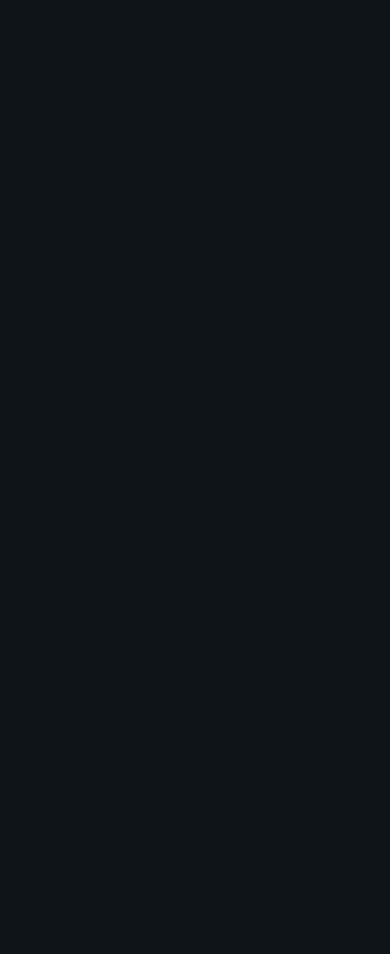
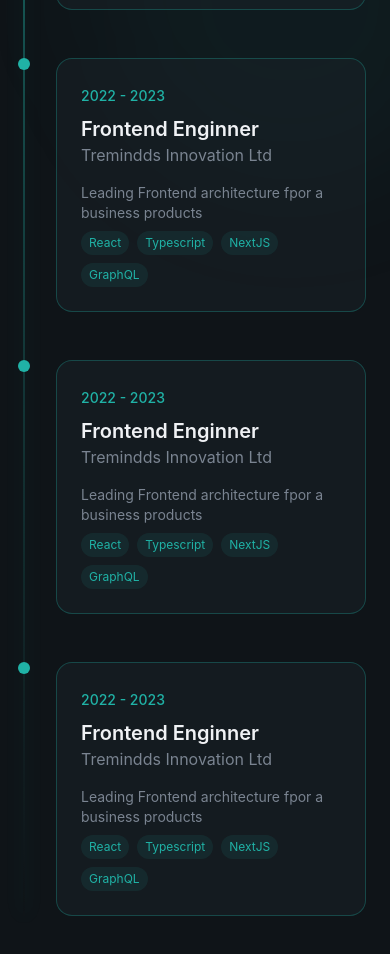
Before and after one commit to Emperor16/Daniel-Portfolio, a React (Vite) app: page / in a window 390 px wide. Shown: the part 7507-8461 px from the top of the page. Before the commit the page ends 6457 px from the top, so only its background shows below. Built offline with nearby package versions, Linux system fonts and the light colour scheme.

Commit message:
Completed the testimonial section and started working on the testiominal first phase

```diff
--- a/src/index.css
+++ b/src/index.css
@@ -159,10 +159,24 @@
   }
 
 
-}
+  .timeline-glow{
+    background-color: color-mix(in srg, #26c4b8 15% , transparent);
+    backdrop-filter: blur(16px);
+    box-shadow: 0 0 20px color-mix(in srgb,  #26c4b8 20% , transparent);
+  }
+
+  .animated-border:hover{
+    background-color: color-mix(in srgb, #26c4b8 15%, transparent);
+    backdrop-filter: blur(16px);
+    box-shadow: 0 0 20px color-mix(in srgb, #26c4b8 20%, transparent);
+  }
+
+  .inline-glow{
+    box-shadow: 0 0 40px color-mix(in srgb, var(--color-primary) 30%, transparent), 0 0 80px color-mix(in srgb, var(--color-primary) 25%, transparent);
+  }
 
 
-@keyframes slow-drift {
+  @keyframes slow-drift {
 
 
   0%, 100%{
@@ -183,3 +197,4 @@
     transform: translate(30px, 10px);
   }
 }
+}
--- a/src/sections/Experience.jsx
+++ b/src/sections/Experience.jsx
@@ -1,3 +1,103 @@
+const experience = [
+    {
+        period: "2022 - 2023",
+        role: "Frontend Enginner",
+        Company: "Tremindds Innovation Ltd",
+        description: "Leading Frontend architecture fpor a business products",
+        tecnologies: ["React", "Typescript", "NextJS", "GraphQL"],
+        currnet: false
+    },
+
+    {
+        period: "2022 - 2023",
+        role: "Frontend Enginner",
+        Company: "Tremindds Innovation Ltd",
+        description: "Leading Frontend architecture fpor a business products",
+        tecnologies: ["React", "Typescript", "NextJS", "GraphQL"],
+        currnet: false
+    },
+
+    {
+        period: "2022 - 2023",
+        role: "Frontend Enginner",
+        Company: "Tremindds Innovation Ltd",
+        description: "Leading Frontend architecture fpor a business products",
+        tecnologies: ["React", "Typescript", "NextJS", "GraphQL"],
+        currnet: false
+    },
+
+    {
+        period: "2022 - 2023",
+        role: "Frontend Enginner",
+        Company: "Tremindds Innovation Ltd",
+        description: "Leading Frontend architecture fpor a business products",
+        tecnologies: ["React", "Typescript", "NextJS", "GraphQL"],
+        currnet: false
+    },
+
+    {
+        period: "2022 - 2023",
+        role: "Frontend Enginner",
+        Company: "Tremindds Innovation Ltd",
+        description: "Leading Frontend architecture fpor a business products",
+        tecnologies: ["React", "Typescript", "NextJS", "GraphQL"],
+        currnet: false
+    },
+
+]
+
 export const Experience = () =>{
-    return <section></section>;
+    return (
+        <section id="experience" className="py-32 relative overflow-hidden">
+            <div className="absolute top-1/2 left-1/4 w-96 h-96 bg-primary/5 rounded-full blur-3xl -translate-y-1/2"/>
+
+             <div className="container mx-auto px-6 relative z-10">
+                {/* Section Header */}
+                  <div className="max-w-3xl mb-16">
+                    <span className="text-secondary-foreground text-sm font-medium tracking-wider uppercase animate-fade-in">Career Journey</span>
+                    <h2
+                    className="text-4xl md:text-5xl font-bold mt-4 mb-6 animate-fade-in animation-delay-100 text-secondary-foreground"
+                    > Experience that <span className="italic font-normal font-serif text-white"> {" "}Speaks volumes</span></h2>
+                    <p className="text-muted-foreground animate-fade-in animation-delay-200">
+                    From startups to established enterprises, my journey has been a tapestry of diverse experiences. Each chapter has enriched my skills and broadened my perspective, allowing me to thrive in dynamic environments and contribute meaningfully to every project I've been a part of.
+                    </p>
+                  </div>
+
+                  {/* timeline */}
+                  <div className="relative">
+                    <div className="timeline-glow absolute left-0  md:left-1/2 top-0 bottom-0
+                     w-[2px] bg-gradient-to-b from-primary/70 via-primary/30 to-transparent
+                     md: -translate-x-1/2 shadow-[0_0_25px_rgba(38,178,166,0.8)]"/>
+
+                    {/* Experience Items */}
+                    <div className="space-y-12">
+                        {experience.map((exp, idx) => (
+                            <div className="relative grid md:grid-cols-2 gap-8 animate-fade-in style={{ animationDelay: `$((idx + 1) * 130)ms`}}" key={idx}>
+
+                                {/* TimeLine Dot */}
+
+                                <div className="absolute left-0 md:left-1/2 top-0 md:left-1/2 top-0 w-3 h-3 rounded-full bg-primary rounded-full  -translate-x-1/2 ring-4-background z-10">
+                                {exp.currnet && (<span className=" absolute inset-0 rounded-full bg-primary animate-pulse"/>)}
+                                </div>
+
+                                {/* Experience Content */}
+                                <div className={`pl-8 md:pl-0 ${idx % 2 ===0 ? "md:pr-16 md:text-right" : "md:col-start-2 md-pl-16"}`}>
+                                    <div className={`glass p-6 rounded-2xl border border-primary/30 hover:border-primary/50 transition-all duration-500"}`}>
+                                        <span className="text-primary text-sm font-medium">{exp.period}</span>
+                                        <h3 className="text-xl font-semibold mt-2">{exp.role}</h3>
+                                        <p className="text-muted-foreground">{exp.Company}</p>
+                                        <p className="text-sm text-muted-foreground mt-4">{exp.description}</p>
+                                        <div>{exp.tecnologies.map((tech, techIdx) =>(
+                                            <span key={techIdx} className="inline-block bg-primary/10 text-primary text-xs px-2 py-1 rounded mr-2 mt-2">{tech}</span>
+
+                                        ))}</div>
+                                    </div>
+                                </div>
+
+                            </div>
+                        ) )}
+                    </div>
+                  </div>
+             </div>
+        </section>);
 }
--- a/src/sections/testimonials.jsx
+++ b/src/sections/testimonials.jsx
@@ -1,3 +1,49 @@
+const testimonialsData = [
+    {
+        quote: "Working with Daniel was an absolute pleasure. Their dedication, creativity, and problem-solving skills were evident in every project we collaborated on. They consistently delivered high-quality work and went above and beyond to ensure our success.",
+        author: "John Doe",
+        role: "CEO, Tech Solutions Inc.",
+        avatar: "https://randomuser.me/api/portraits/men/32.jpg"
+    },
+
+    {
+        quote: "Daniel's expertise in frontend development is unparalleled. They have a keen eye for design and a deep understanding of user experience, which made our website not only visually stunning but also highly functional.",
+        author: "Jane Smith",
+        role: "Product Manager, Innovate Co.",
+        avatar: "https://randomuser.me/api/portraits/women/44.jpg"
+    },
+
+    {
+        quote: "I had the opportunity to work with Daniel on a complex project, and their ability to navigate challenges and find innovative solutions was truly impressive. They are a valuable asset to any team.",
+        author: "Alex Johnson",
+        role: "CTO, Future Tech",
+        avatar: "https://randomuser.me/api/portraits/men/22.jpg"
+
+    },
+
+    {
+        quote: "Daniel's ability to understand our vision and translate it into a seamless user experience is exceptional. They are not just a developer but a true partner in bringing our ideas to life.",
+        author: "Sarah Williams",
+        role: "Marketing Director, Creative Agency",
+        avatar: "https://randomuser.me/api/portraits/women/68.jpg"
+    },
+
+    {
+        quote: "Daniel's professionalism and attention to detail are second to none. They consistently delivered projects on time and exceeded our expectations with their innovative approach.",
+        author: "Michael Brown",
+        role: "Founder, Startup Hub",
+        avatar: "https://randomuser.me/api/portraits/men/12.jpg",
+    },
+    {
+        quote: "Daniel's ability to collaborate and communicate effectively made our project a success. They are not only a skilled developer but also a great team player.",
+        author: "Emily Davis",
+        role: "UX Designer, DesignPro",
+        avatar: "https://randomuser.me/api/portraits/women/32.jpg",
+    }
+];
+
 export const Testimonials =() =>{
-    return <section></section>;
+    return <section id="testimonials" className="py-32 relative overflow-hidden">
+        <div className="absolute top-1/2 left-1/2 w-[800px] h-[800px] bg-primary/5 rounded-full blur-3xl -translate-x-1/2 -translate-y-1/2"></div>
+    </section>;
 }
```
